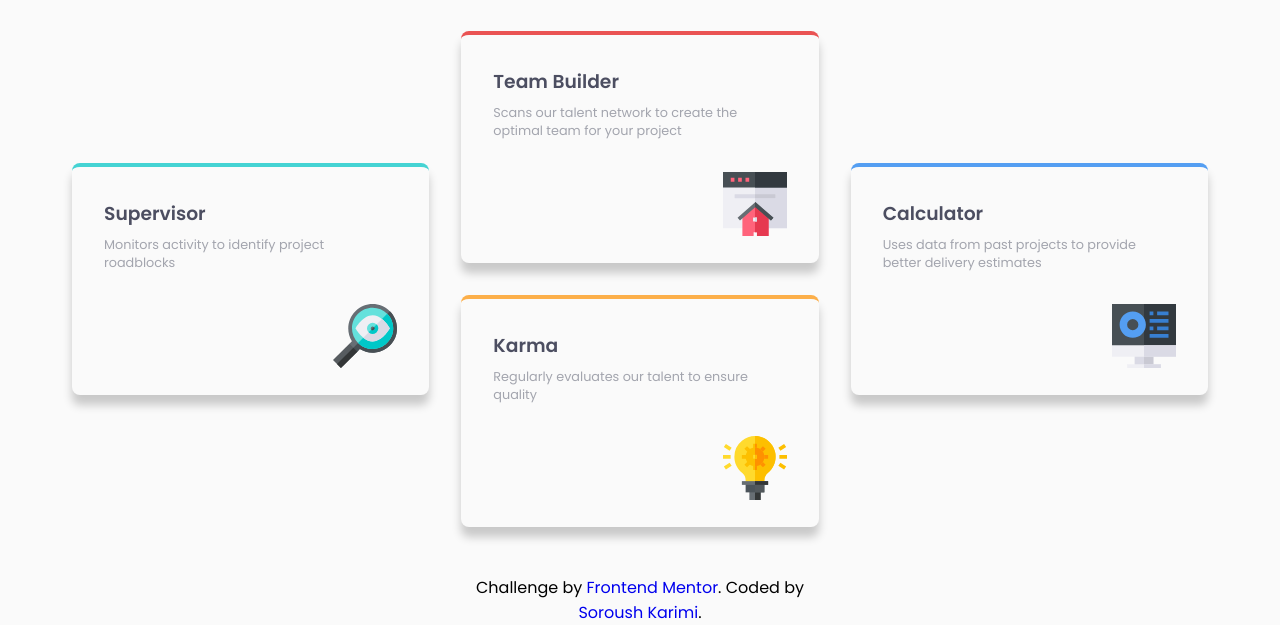
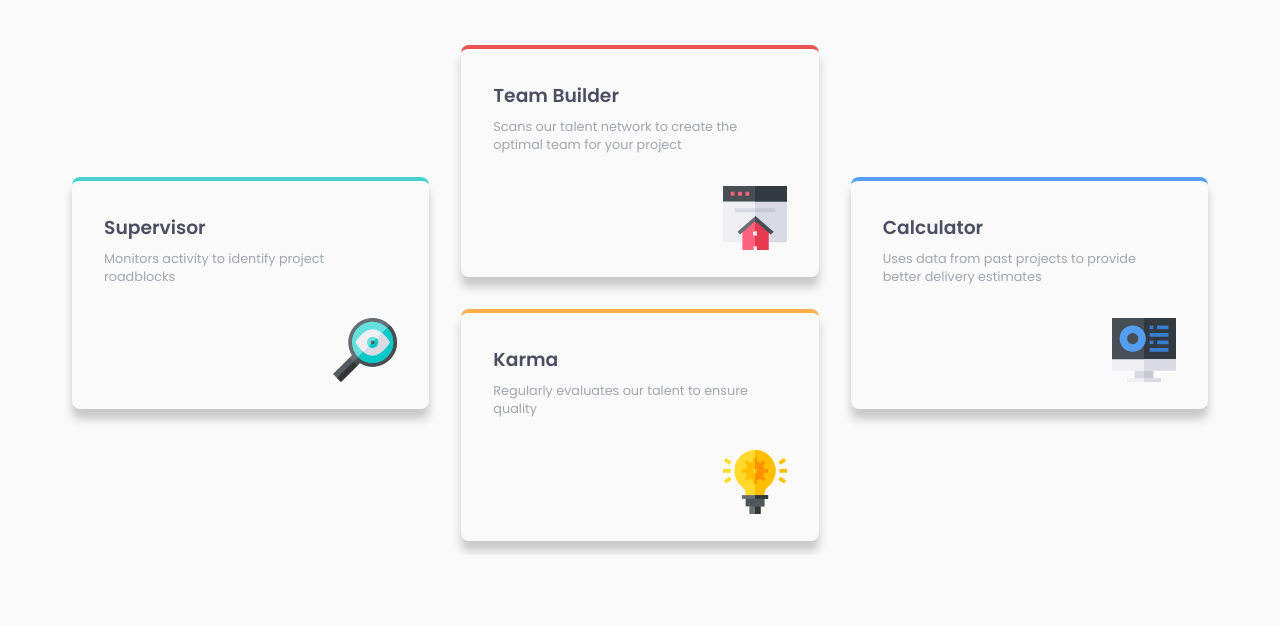
Before and after one commit to soroushmdn/Four-card-feature-section, a plain HTML site: page index.html in a window 1280 px wide. Shown: the part 245-870 px from the top of the page. After the commit the page ends 800 px from the top, so only its background shows below. Drawn offline with Linux system fonts and the light colour scheme.

Commit message:
Update index.html

```diff
--- a/index.html
+++ b/index.html
@@ -56,16 +56,5 @@
         </div>
       </div>
     </section>
-
-    <footer>
-      <p>
-        Challenge by
-        <a
-          href="https://www.frontendmentor.io/challenges/four-card-feature-section-weK1eFYK"
-          target="_blank"
-          >Frontend Mentor</a
-        >. Coded by <a href="#https://github.com/soroushmdn">Soroush Karimi</a>.
-      </p>
-    </footer>
   </body>
 </html>
```
